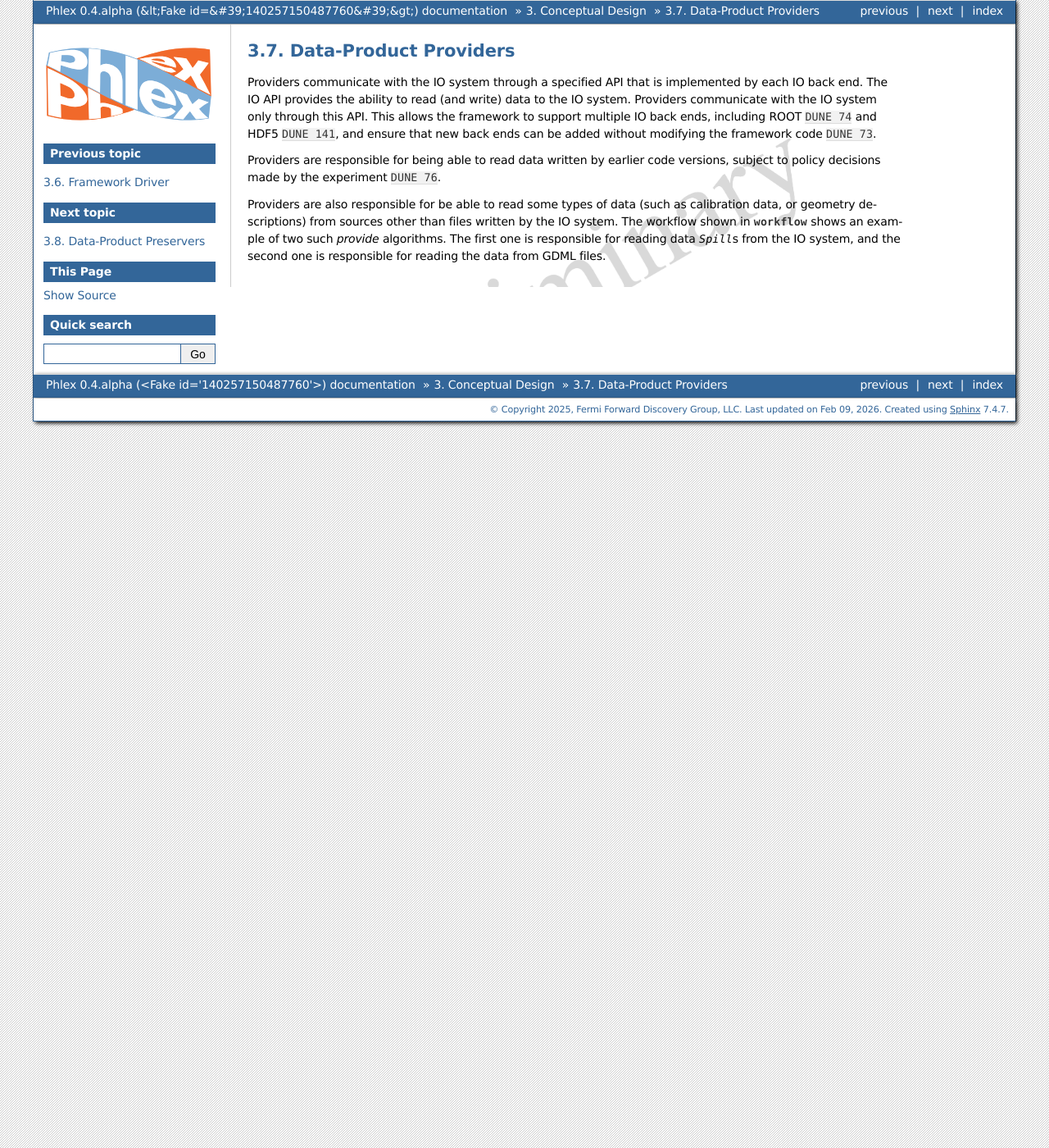
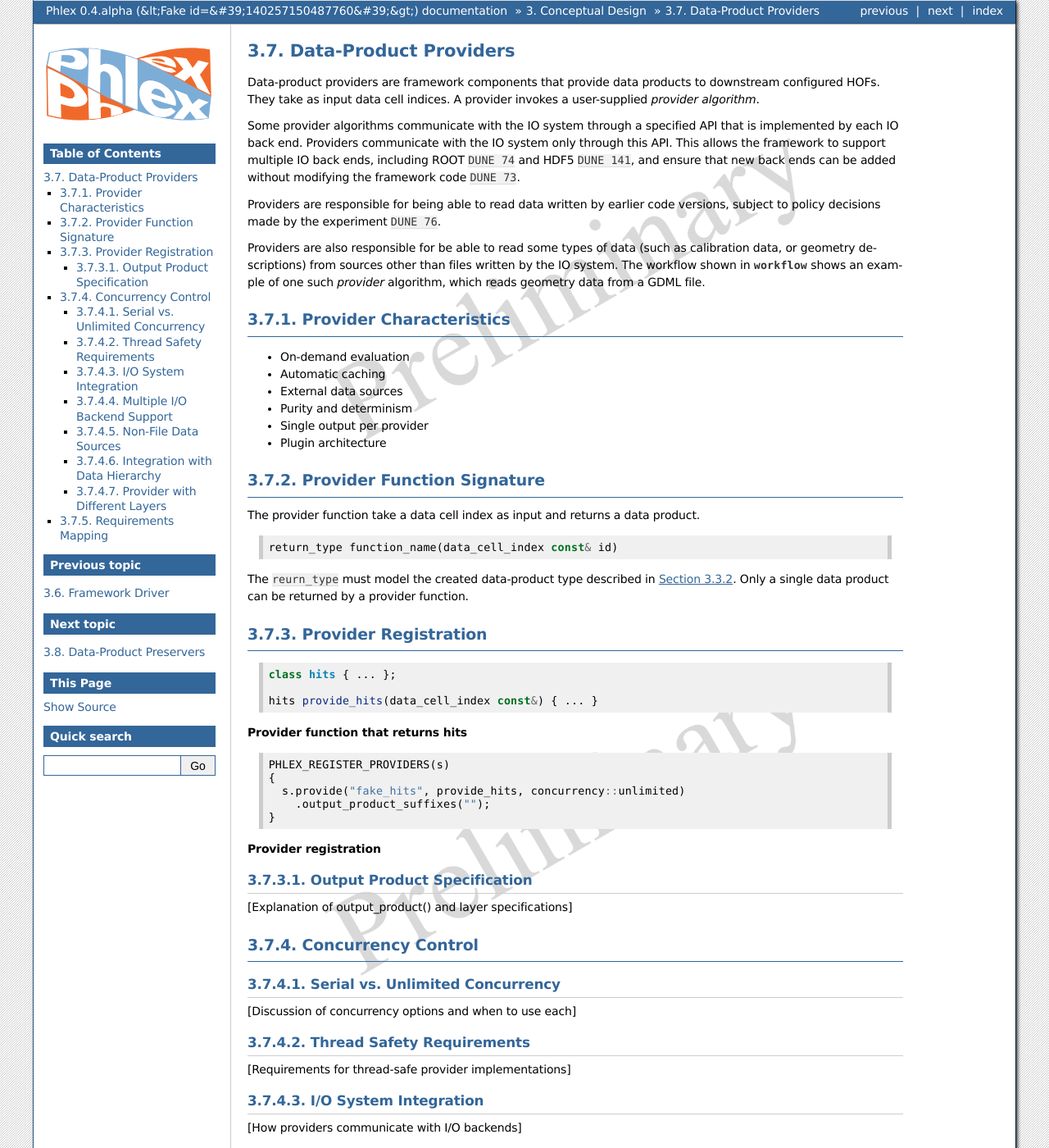
Before and after one commit to Framework-R-D/phlex-design, a Sphinx documentation site: the page built from doc/ch_conceptual_design/providers.rst, in a window 1280 px wide and 1400 px high. Shown: the whole window at 82% size. Built offline with Sphinx 7.4.7, drawn with Linux system fonts in a browser that asks for light colours; cross-references to code outside the pages are shown as plain code; some of the changed text lies outside the part shown.

Commit message:
expand provider description

```diff
--- a/doc/appendices/glossary.rst
+++ b/doc/appendices/glossary.rst
@@ -42,7 +42,7 @@
     Concrete data product
         An object managed by the framework and for which provenance information is recorded.
 
-        A concrete data product is produced by an algorithm (or is recovered from storage by a provider) and can be passed as an input to other algorithms.
+        A concrete data product is produced by an algorithm (or is recovered from storage or created by a provider) and can be passed as an input to other algorithms.
         Concrete data products determine the flow of execution of the graph of CHOFs configured in a framework program.
 
     Concrete data-product type
--- a/doc/ch_conceptual_design/providers.rst
+++ b/doc/ch_conceptual_design/providers.rst
@@ -1,14 +1,123 @@
 Data-Product Providers
 ======================
 
+Data-product providers are framework components that provide data products to downstream configured HOFs.
+They take as input data cell indices.
+A provider invokes a user-supplied *provider algorithm*.
 
-Providers communicate with the IO system through a specified API that is implemented by each IO back end.
-The IO API provides the ability to read (and write) data to the IO system.
+Some provider algorithms communicate with the IO system through a specified API that is implemented by each IO back end.
 Providers communicate with the IO system only through this API.
 This allows the framework to support multiple IO back ends, including ROOT :need:`DUNE 74` and HDF5 :need:`DUNE 141`, and ensure that new back ends can be added without modifying the framework code :need:`DUNE 73`.
 
 Providers are responsible for being able to read data written by earlier code versions, subject to policy decisions made by the experiment :need:`DUNE 76`.
 
 Providers are also responsible for be able to read some types of data (such as calibration data, or geometry descriptions) from sources other than files written by the IO system.
-The workflow shown in :numref:`workflow` shows an example of two such *provide* algorithms.
-The first one is responsible for reading data `Spill`\ s from the IO system, and the second one is responsible for reading the data from GDML files.
+The workflow shown in :numref:`workflow` shows an example of one such *provider* algorithm, which reads geometry data from a GDML file.
+
+
+Provider Characteristics
+------------------------
+
+* On-demand evaluation
+* Automatic caching
+* External data sources
+* Purity and determinism
+* Single output per provider
+* Plugin architecture
+
+Provider Function Signature
+---------------------------
+
+The provider function take a data cell index as input and returns a data product.
+
+.. code-block:: cpp
+
+   return_type function_name(data_cell_index const& id)
+
+The :cpp:`reurn_type` must model the created data-product type described in :numref:`ch_conceptual_design/algorithms:Return Types`.
+Only a single data product can be returned by a provider function.
+
+
+Provider Registration
+---------------------
+
+
+.. code:: c++
+
+   class hits { ... };
+
+   hits provide_hits(data_cell_index const&) { ... }
+
+**Provider function that returns hits**
+
+.. code-block:: cpp
+
+   PHLEX_REGISTER_PROVIDERS(s)
+   {
+     s.provide("fake_hits", provide_hits, concurrency::unlimited)
+       .output_product_suffixes("");
+   }
+
+**Provider registration**
+
+Output Product Specification
+~~~~~~~~~~~~~~~~~~~~~~~~~~~~
+
+[Explanation of output_product() and layer specifications]
+
+Concurrency Control
+-------------------
+
+Serial vs. Unlimited Concurrency
+~~~~~~~~~~~~~~~~~~~~~~~~~~~~~~~~~
+
+[Discussion of concurrency options and when to use each]
+
+Thread Safety Requirements
+~~~~~~~~~~~~~~~~~~~~~~~~~~
+
+[Requirements for thread-safe provider implementations]
+
+
+
+I/O System Integration
+~~~~~~~~~~~~~~~~~~~~~~
+
+[How providers communicate with I/O backends]
+
+Multiple I/O Backend Support
+~~~~~~~~~~~~~~~~~~~~~~~~~~~~
+
+[ROOT, HDF5, and other backends as mentioned in requirements]
+
+
+
+Non-File Data Sources
+~~~~~~~~~~~~~~~~~~~~~
+
+[Calibration data, geometry descriptions, external services]
+
+
+
+Integration with Data Hierarchy
+~~~~~~~~~~~~~~~~~~~~~~~~~~~~~~~~
+
+[How providers work with different hierarchical layers]
+
+
+
+Provider with Different Layers
+~~~~~~~~~~~~~~~~~~~~~~~~~~~~~~
+
+[Example showing multiple providers for different layers]
+
+
+Requirements Mapping
+--------------------
+
+[Cross-references to specific DUNE requirements mentioned in original text]
+
+* :need:`DUNE 73` - Supporting new I/O backends without framework modifications
+* :need:`DUNE 74` - ROOT support
+* :need:`DUNE 76` - Reading data from earlier code versions
+* :need:`DUNE 141` - HDF5 support
```
Also changed, not shown: doc/conceptual_design.rst (+5 -4 lines).
